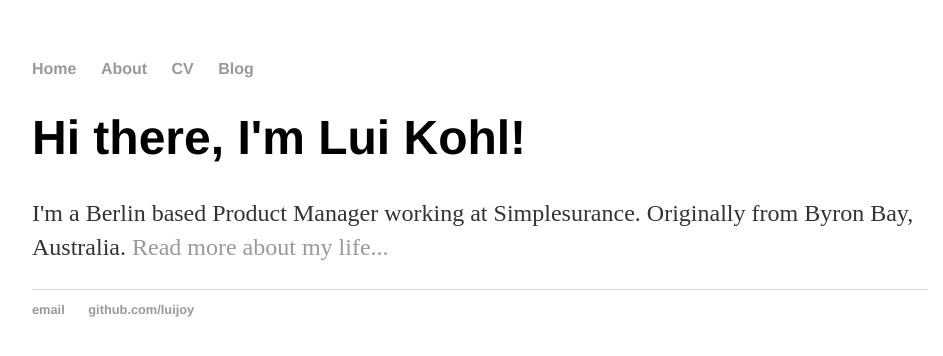
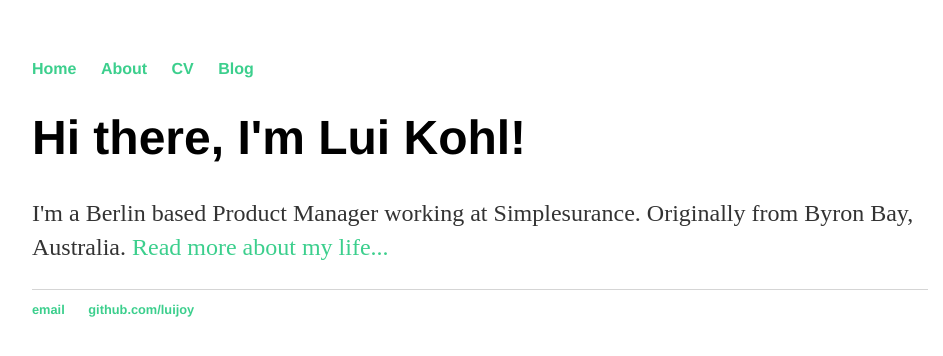
Before and after one commit to luijoy/luijoy.github.io, a Jekyll site: the page built from index.html, in a window 1280 px wide. Shown: the top 356 px of the page, without its empty margins (160-1103 px from the left). Built offline with Jekyll 4.4.1, drawn with Linux system fonts in a browser that asks for light colours.

Commit message:
Update main.css

```diff
--- a/css/main.css
+++ b/css/main.css
@@ -15,7 +15,7 @@ nav ul li, footer ul li {
 }
 a {
     text-decoration: none;
-    color: #999;
+    color: #3CCF8D;
 }
 a:hover {
     text-decoration: underline;
```
